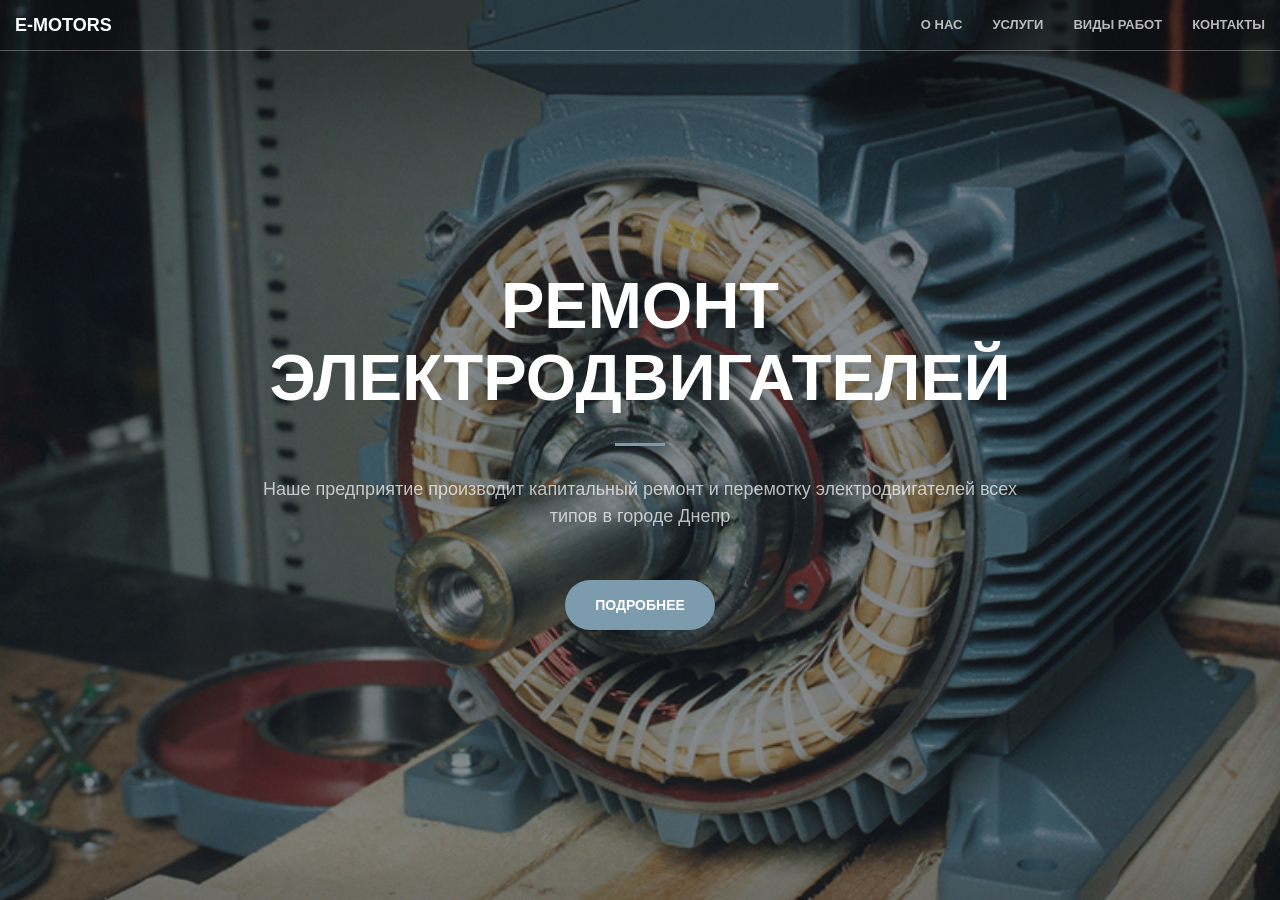
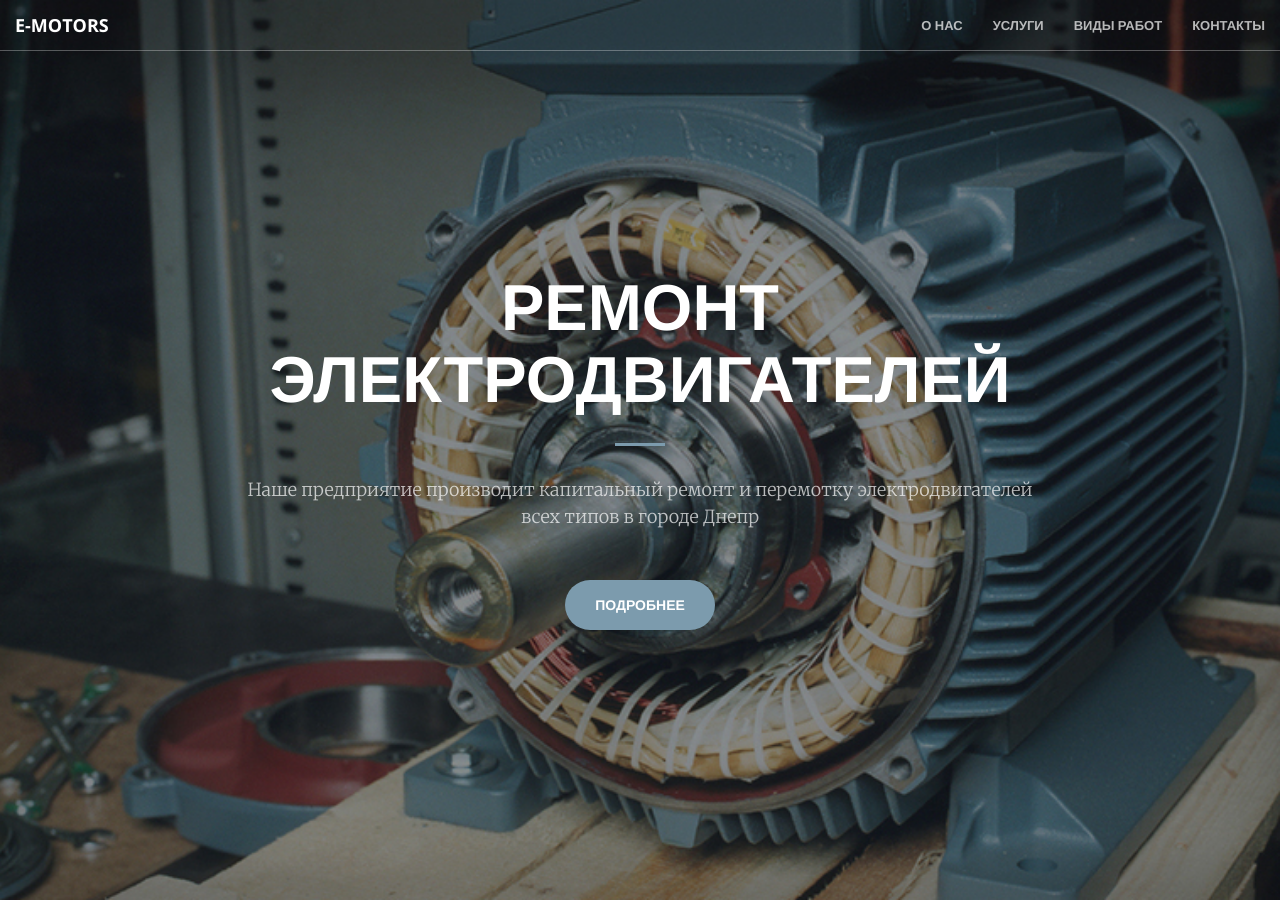
Before and after one commit to Magnum800/e-motors, a Jekyll site: the page built from index.html, in a window 1280 px wide and 900 px high. Built offline with Jekyll 4.4.1, drawn with Linux system fonts in a browser that asks for light colours.

Commit message:
Revert "Update _mixins.scss"
This reverts commit 9acad9380f389c3cb09bb0565f6b536e925e123c.

```diff
--- a/_sass/_mixins.scss
+++ b/_sass/_mixins.scss
@@ -57,10 +57,10 @@
 
 @mixin sans-serif-font()
 {
-	font-family: Arial;
+	font-family: 'Open Sans', 'Helvetica Neue', Arial, sans-serif;
 }
 
 @mixin serif-font()
 {
-	font-family: Arial;
+	font-family: 'Merriweather', 'Helvetica Neue', Arial, sans-serif;
 }
```
